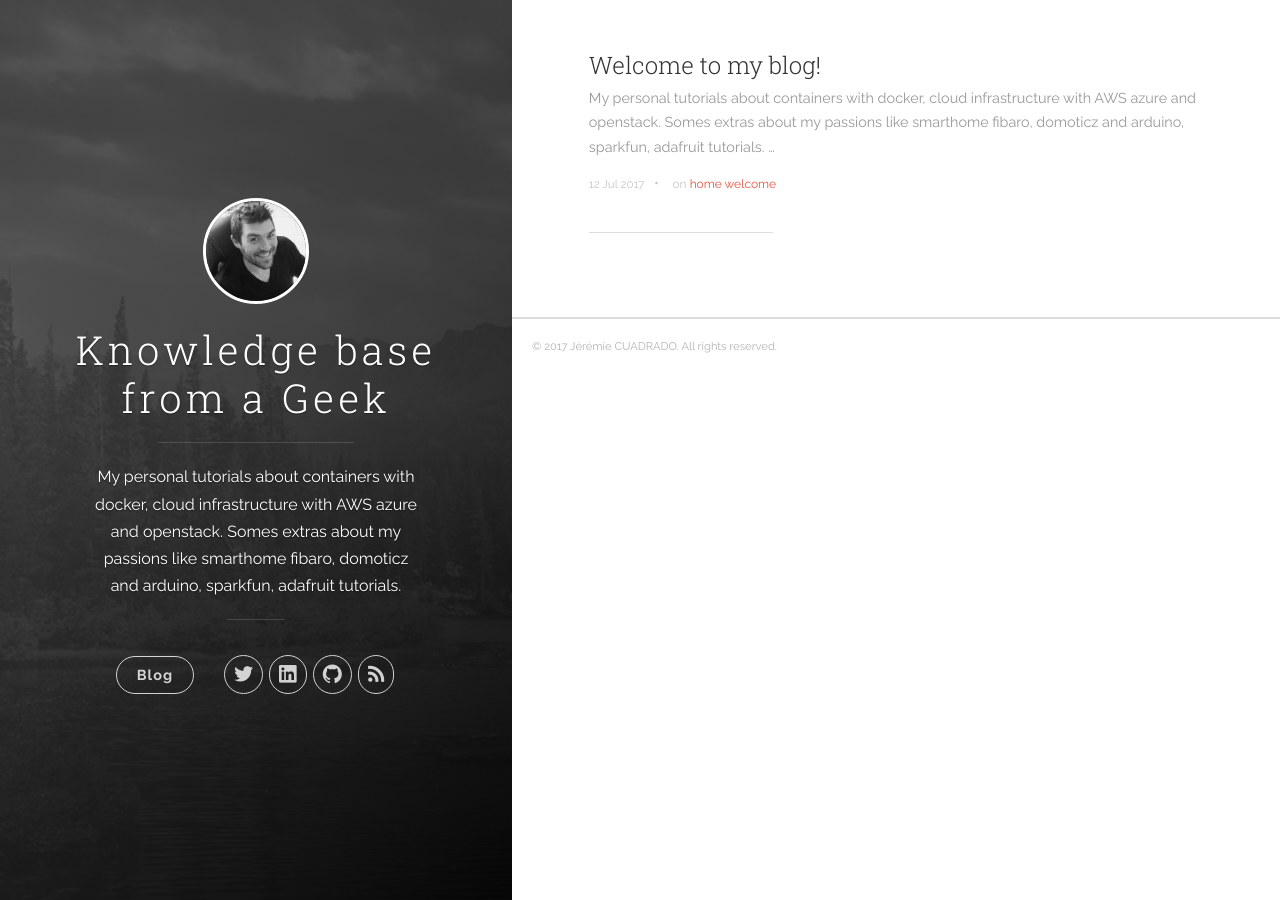
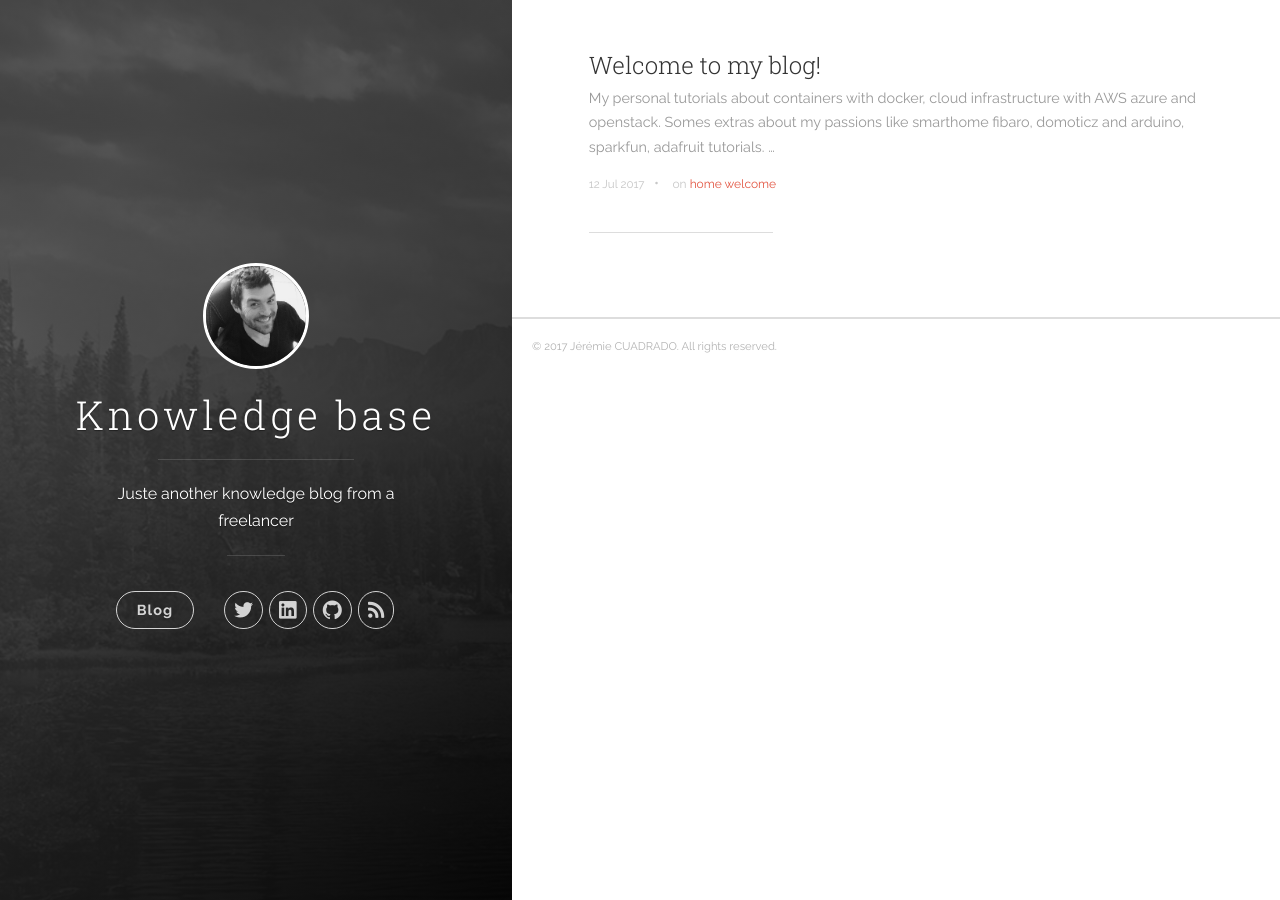
Before and after one commit to redbeard28/redbeard28.github.io, a Jekyll site: the page built from index.html, in a window 1280 px wide. Built offline with Jekyll 4.4.1, drawn with Linux system fonts in a browser that asks for light colours; nearby versions of some CDN libraries; the list of posts is cut into pages by our own code.

Commit message:
Modification du résumé

```diff
--- a/_config.yml
+++ b/_config.yml
@@ -1,8 +1,7 @@
 # Site settings
-title: "Knowledge base from a Geek"
+title: "Knowledge base"
 description: > # this means to ignore newlines until "baseurl:"
-  My personal tutorials about containers with docker, cloud infrastructure with AWS azure and openstack. Somes extras about my passions
-  like smarthome fibaro, domoticz and arduino, sparkfun, adafruit tutorials.
+  Juste another knowledge blog from a freelancer
 email: blog@redbeard-consulting.fr
 url: 'https://redbeard28.github.io/'
 baseurl: '/'
```
